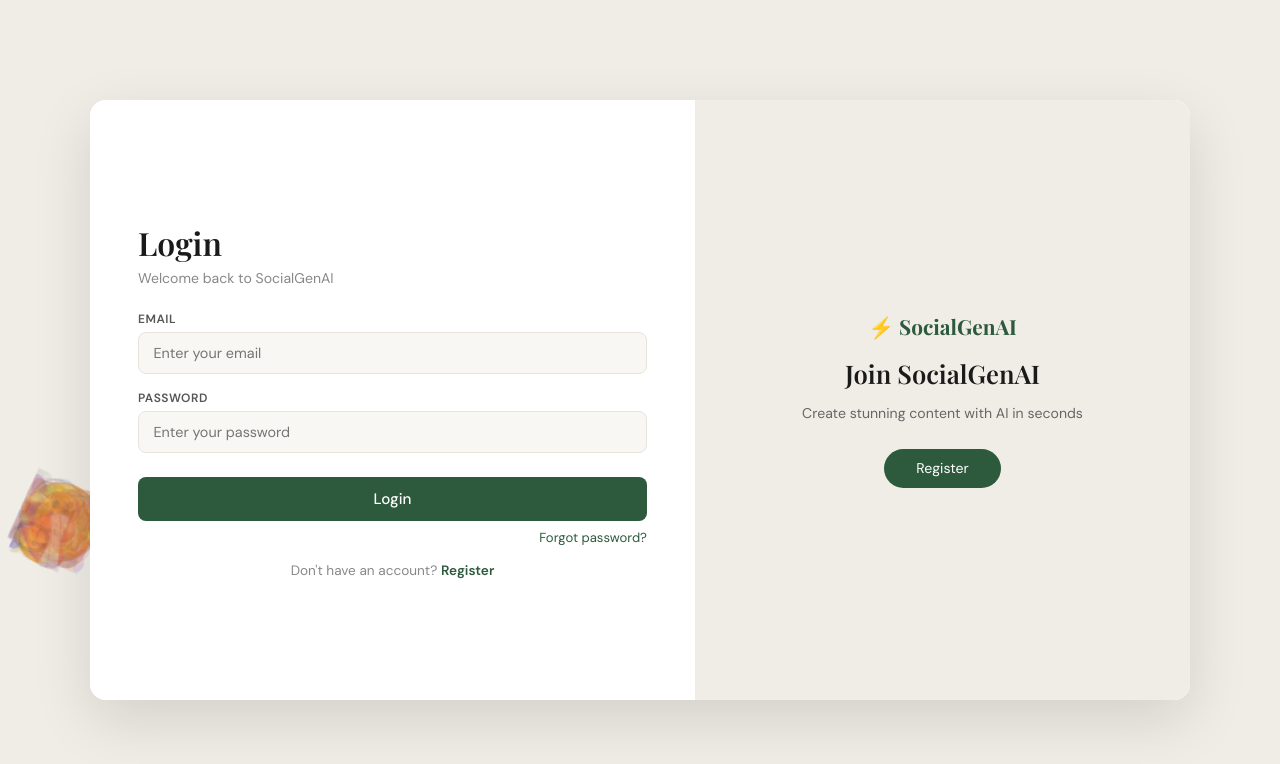
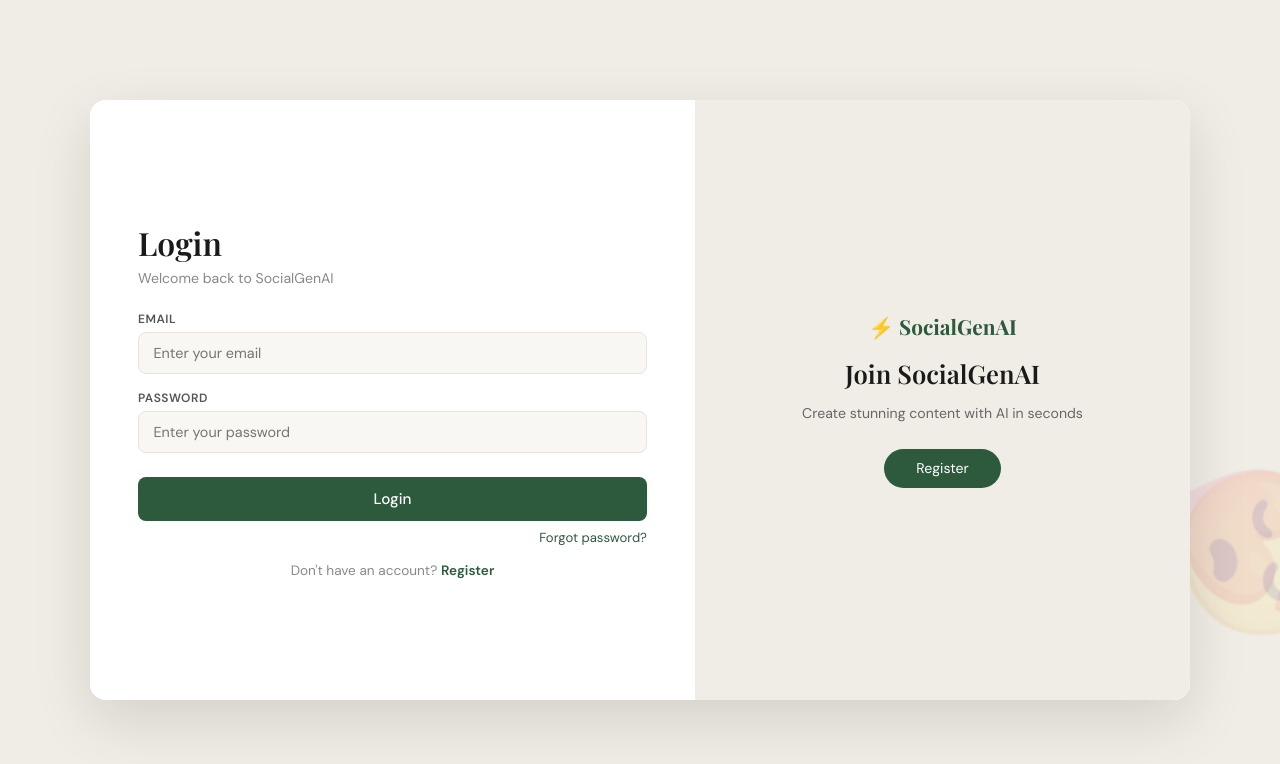
Before and after one commit to HARISHBABU-S385/SocialGenAI, a React (Create React App) app in the folder client/client/: page /login in a window 1280 px wide. Shown: the top 764 px of the page. Built offline with nearby package versions, Linux system fonts and the light colour scheme.

Commit message:
Change in emoj

```diff
--- a/client/client/src/pages/Login.js
+++ b/client/client/src/pages/Login.js
@@ -68,24 +68,27 @@ const Login = () => {
   return (
     <div className="auth-wrapper">
       <div className="floating-emojis">
-  {['❤️','👍','😊','😂','🤣','😍','😒','👌','😘','💕',].map((emoji, i) => (
+  {['❤️','👍','😊','😂','🤣','😍','😒','👌','😘','💕',
+  ].map((emoji, i) => (
     <span key={i} className="float-emoji" style={{
-      '--delay': `${i * 0}s`,
-      '--x': `${1 + i * 0}%`,
-      '--size': `${3.2 + (i % 2) * 1.4}rem`
+      '--delay': `${i * 0.1}s`,
+      '--x': `${10+i *9}%`,
+
+      '--size': `${5.2 + (i % 2) * 4.4}rem`
     }}>{emoji}</span>
   ))}
 </div>
- <div className="floating-emojis">{[
+ <div className="floating-emojis">
+  {[
   '😁','🙌','😉','😎','🎶','😢','🤷‍♂️','🫡','😶‍🌫️','😴','😫',
   '🥱','😜','🤤','🥵','🥶','😠','🤬','🤕','🧐','👿','😿',
   '🐺','🦍','🫎','🐼','👧','👦','👩‍🦲','👴','👵','👴','🧓',
-  '👩‍🦰','👩‍🦲','🤶','🕵️‍♀️','🕵️‍♂️','👷‍♂️','❤️','🩷','🤎','❤️‍🩹','❤️‍🔥',
-  '❤️‍🩹','❣️','0'].map((emoji, i) => (
+  '👩‍🦰','👩‍🦲','🤶','🕵️‍♀️','🕵️‍♂️','👷‍♂️','❤️','🩷','🤎','❤️‍🩹','❤️‍🔥','❤️‍🩹','❣️','0'].map((emoji, i) => (
     <span key={i} className="float-emoji" style={{
-      '--delay': `${i * 0}s`,
-      '--x': `${1 + i * 0}%`,
-      '--size': `${3.2 + (i % 2) * 1.4}rem`
+      '--delay': `${i * 0.1}s`,
+      '--x': `${10+i *9}%`,
+
+      '--size': `${5.2 + (i % 2) * 4.4}rem`
     }}>{emoji}</span>
   ))}
 </div>
```
